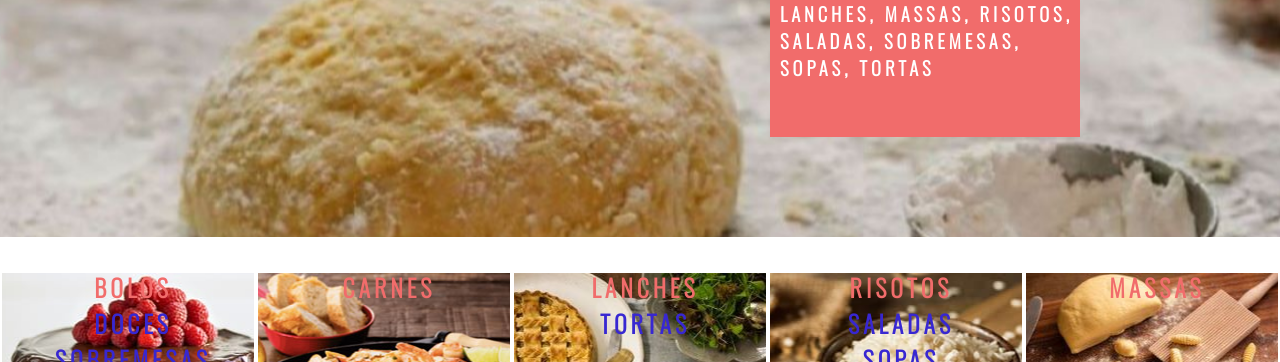
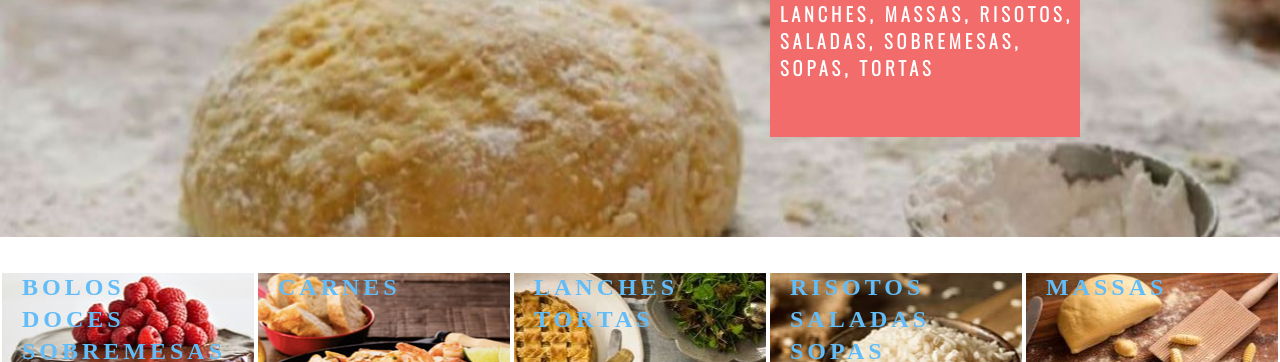
Before and after one commit to Luna2021Project/Receitas, a plain HTML site: page index.html in a window 1280 px wide. Shown: the part 438-800 px from the top of the page. Drawn offline with nearby package versions, Linux system fonts and the light colour scheme.

Commit message:
third day

```diff
--- a/assets/css/style.css
+++ b/assets/css/style.css
@@ -1,4 +1,4 @@
-@import url('https://fonts.googleapis.com/css2?family=Lato:wght@300&family=Oswald:wght@300&display=swap');
+@import url('https://fonts.googleapis.com/css2?family=Lato:wght@300&family=Oswald:wght@300&family=Anton:wght@300&display=swap');
 
 * {
     margin: 0;
@@ -270,7 +270,12 @@ hr {
 }
 
 #times h2 {
-    color: rgb(56, 39, 209);
+    font-family: Anton; /* Oswald, sans-serif; */
+    color: rgb(97, 188, 248);
+    text-transform: uppercase;
+    letter-spacing: 4px;
+    padding: 5px 0 0 10px;
+    text-align: left;
 }
 
 /* footer */
--- a/index.html
+++ b/index.html
@@ -81,24 +81,24 @@
     </section> -->
     <section id="times">
         <div id="times1-container">
-            <h1>Bolos </h1>
+            <h2>Bolos </h2>
             <h2>Doces</h2>
             <h2>Sobremesas</h2>
         </div>
         <div id="times2-container">
-            <h1>Carnes </h1>
+            <h2>Carnes </h2>
         </div>
         <div id="times3-container">
-            <h1>Lanches </h1>
+            <h2>Lanches </h2>
             <h2>Tortas</h2>
         </div>
         <div id="times4-container">
-            <h1>Risotos </h1>
+            <h2>Risotos </h2>
             <h2>Saladas</h2>
             <h2>Sopas</h2>
         </div>
         <div id="times5-container">
-            <h1>Massas </h1>
+            <h2>Massas </h2>
         </div>
     </section>
 
```
